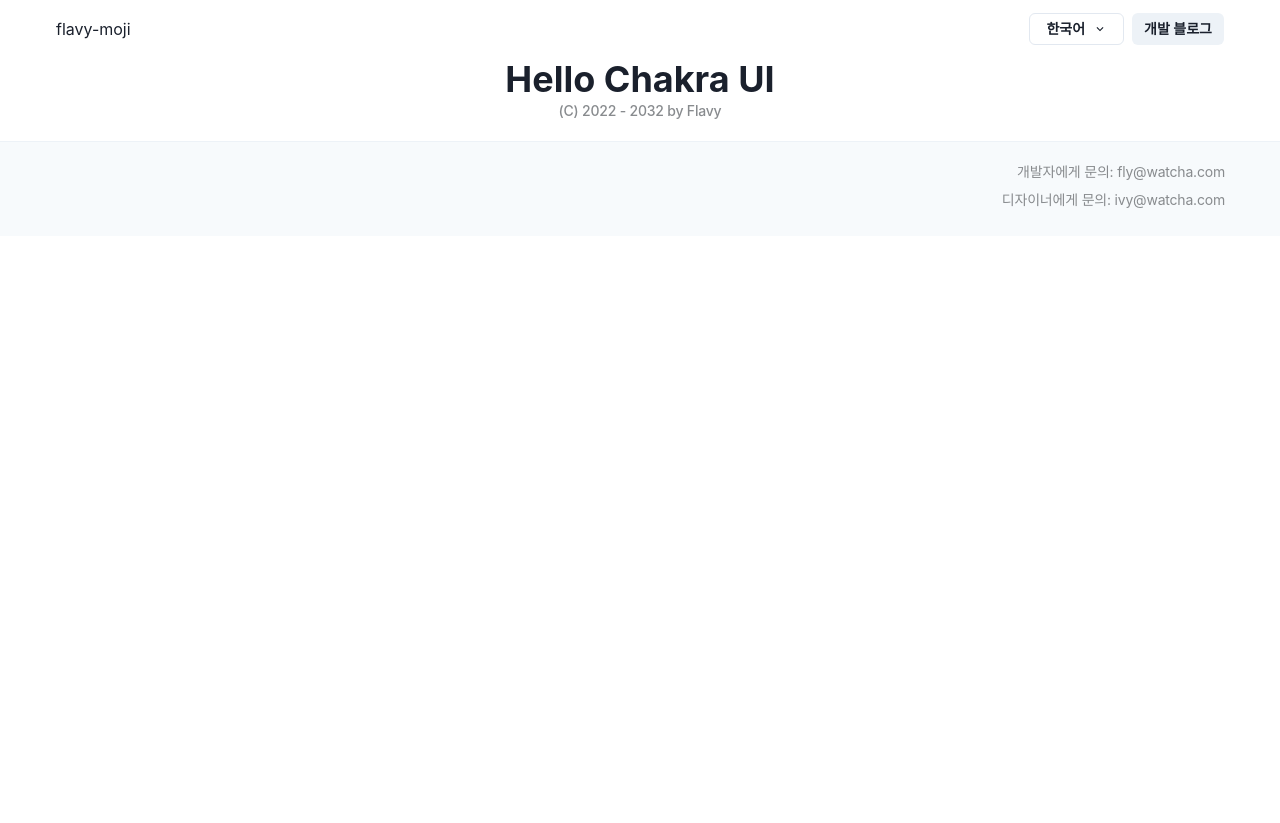
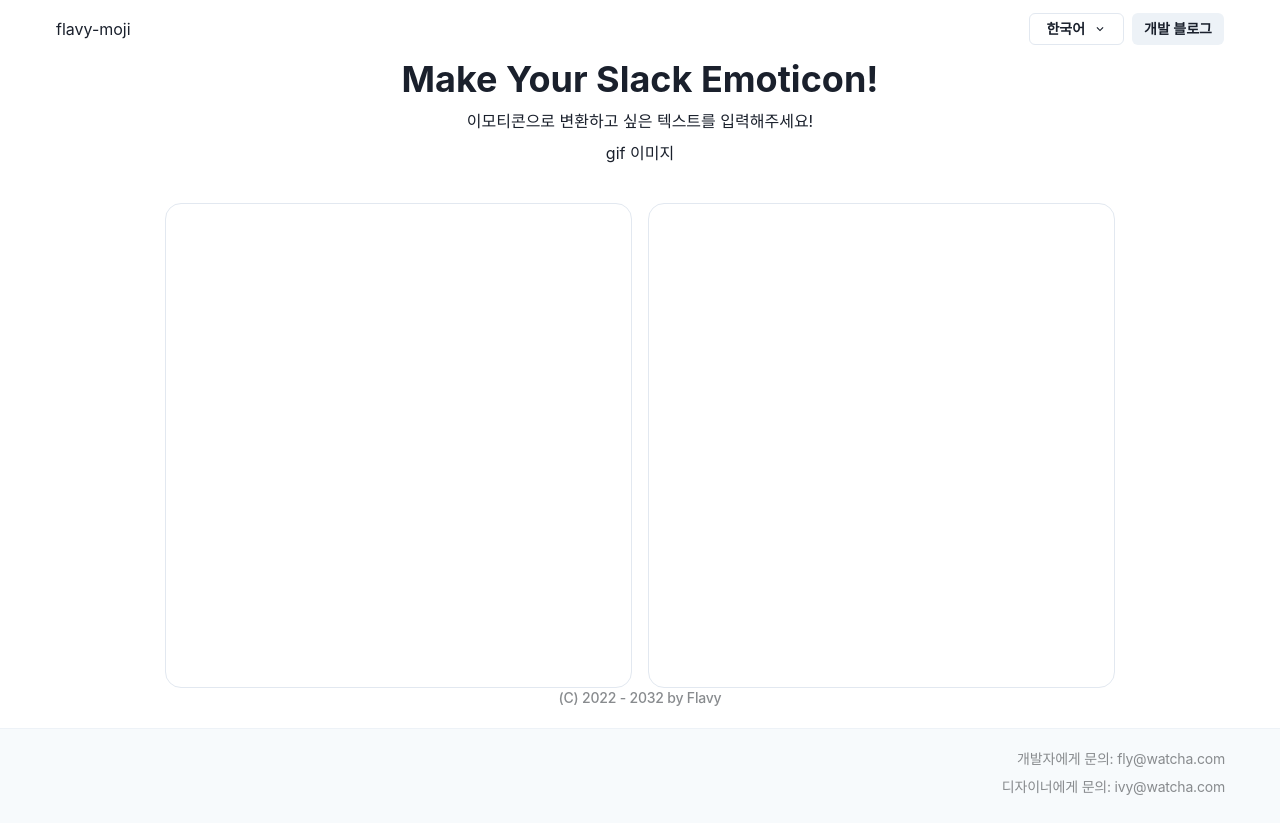
Before and after one commit to flavymoji/flavy, a Next.js app: page / in a window 1280 px wide. Before the commit the page ends 800 px from the top, so only its background shows below. Built offline with nearby package versions, Linux system fonts and the light colour scheme; a web font is replaced by a local one.

Commit message:
✨ heading text 및 box 추가

```diff
--- a/src/pages/index.tsx
+++ b/src/pages/index.tsx
@@ -1,10 +1,22 @@
-import { Center, Heading } from "@chakra-ui/react";
+import { Box, Center, Heading, HStack, VStack } from "@chakra-ui/react";
 import { NextPage } from "next";
 
 const Home: NextPage = () => {
   return (
     <Center w="100vw">
-      <Heading>Hello Chakra UI</Heading>
+      <VStack>
+      <Heading>Make Your Slack Emoticon!</Heading>
+      <text font-Weight='800' margin-top='24px' margin-bottom='30px' fontSize='24px'>이모티콘으로 변환하고 싶은 텍스트를 입력해주세요!</text>
+        <Box>
+          <text>gif 이미지</text>
+        </Box>
+
+        <HStack paddingTop='30px' spacing='16px'>
+          <Box w='467px' height='485px' border='1px' borderColor='gray.200' borderRadius='16px'></Box>
+          <Box w='467px' height='485px' border='1px' borderColor='gray.200' borderRadius='16px'></Box>
+        </HStack>
+      </VStack>
+
     </Center>
   );
 };
```
Also changed, not shown: 2 other files (tests, documents, lock files or other folders).
